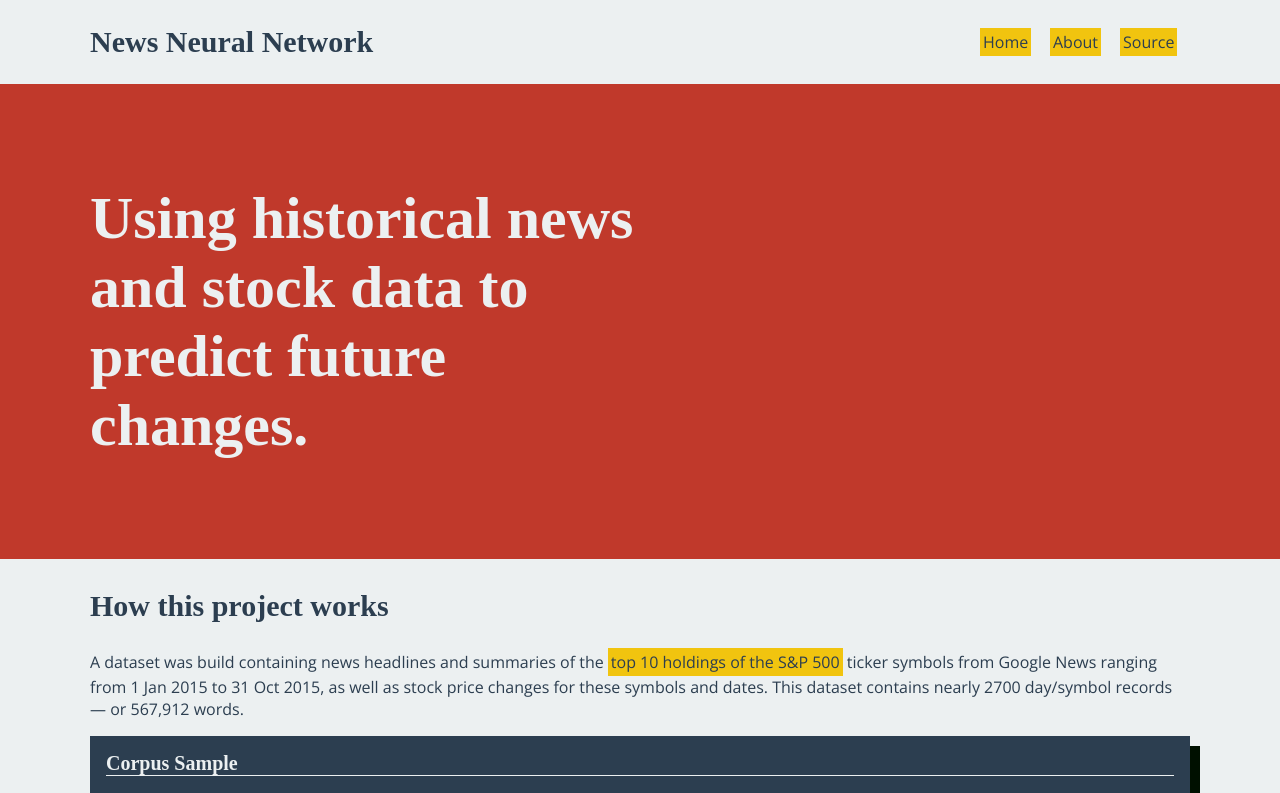
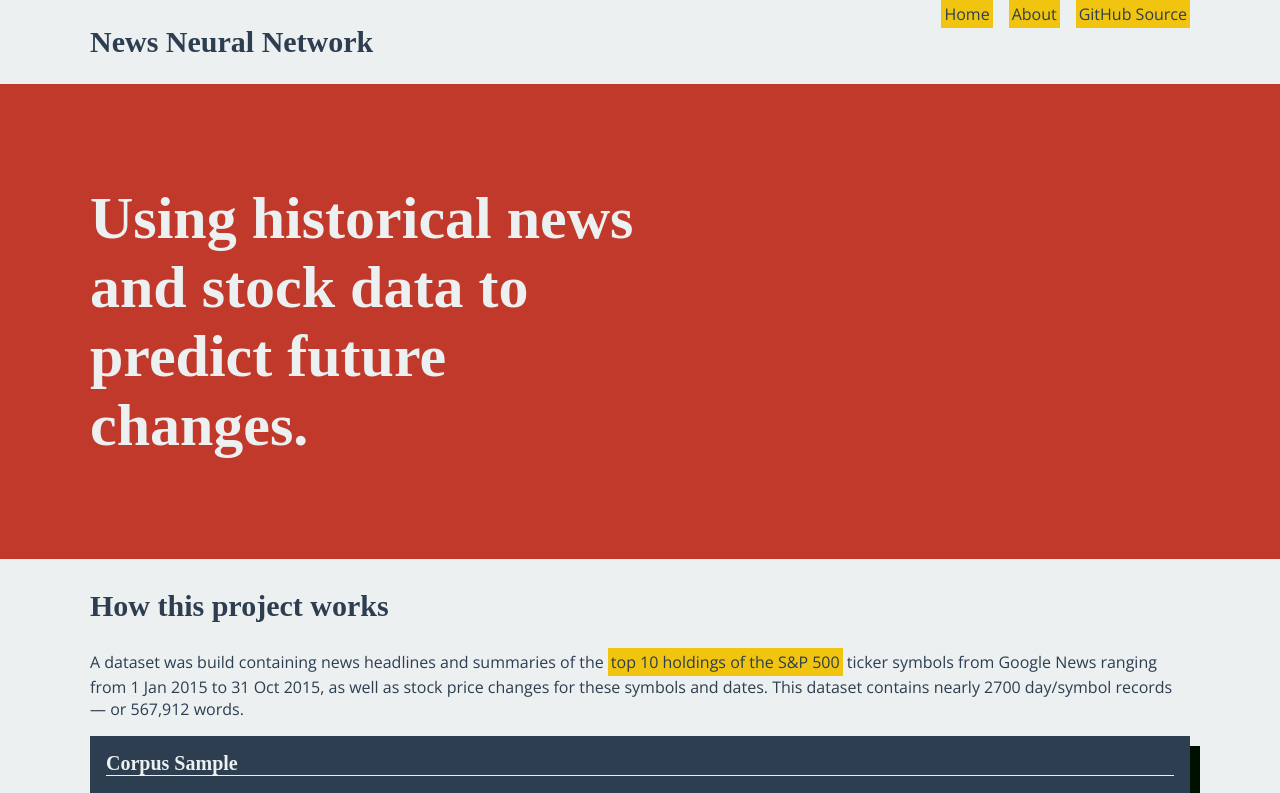
Before and after one commit to mdjasper/google-news-neural-network, a plain HTML site: page index.html in a window 1280 px wide. Shown: the top 793 px of the page. Drawn offline with nearby package versions, Linux system fonts and the light colour scheme; a web font is replaced by a local one.

Commit message:
menu style and link

```diff
--- a/index.html
+++ b/index.html
@@ -11,7 +11,7 @@
 	<ul class="nav">
 		<li><a href="/">Home</a></li>
 		<li><a href="/about">About</a></li>
-		<li><a href="/source">Source</a></li>
+		<li><a href="https://github.com/mdjasper/google-news-neural-network/tree/master">GitHub Source</a></li>
 	</ul>
 	</div>
 </header>
--- a/static/site.css
+++ b/static/site.css
@@ -61,17 +61,10 @@ header .page-width{
 	justify-content: flex-end;
 }
 
-.nav li{
-	position: relative;
-	width:70px;
-}
-
 .nav a{
-	position: absolute;
 	display:block;
-	top:50%;
-	transform: translateY(-50%);
 	text-decoration: none;
+	margin-left:1em;
 }
 
 .hero{
```
